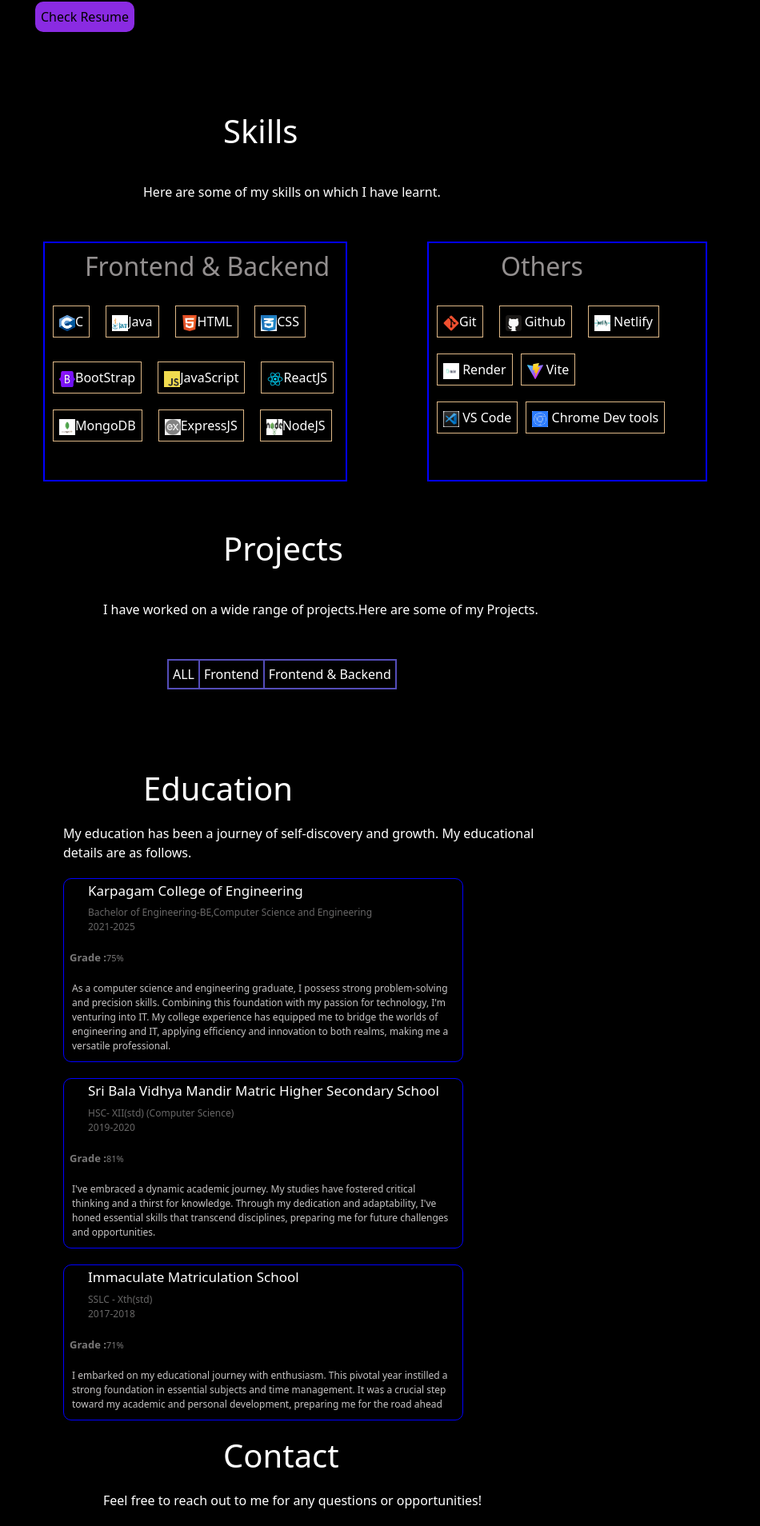
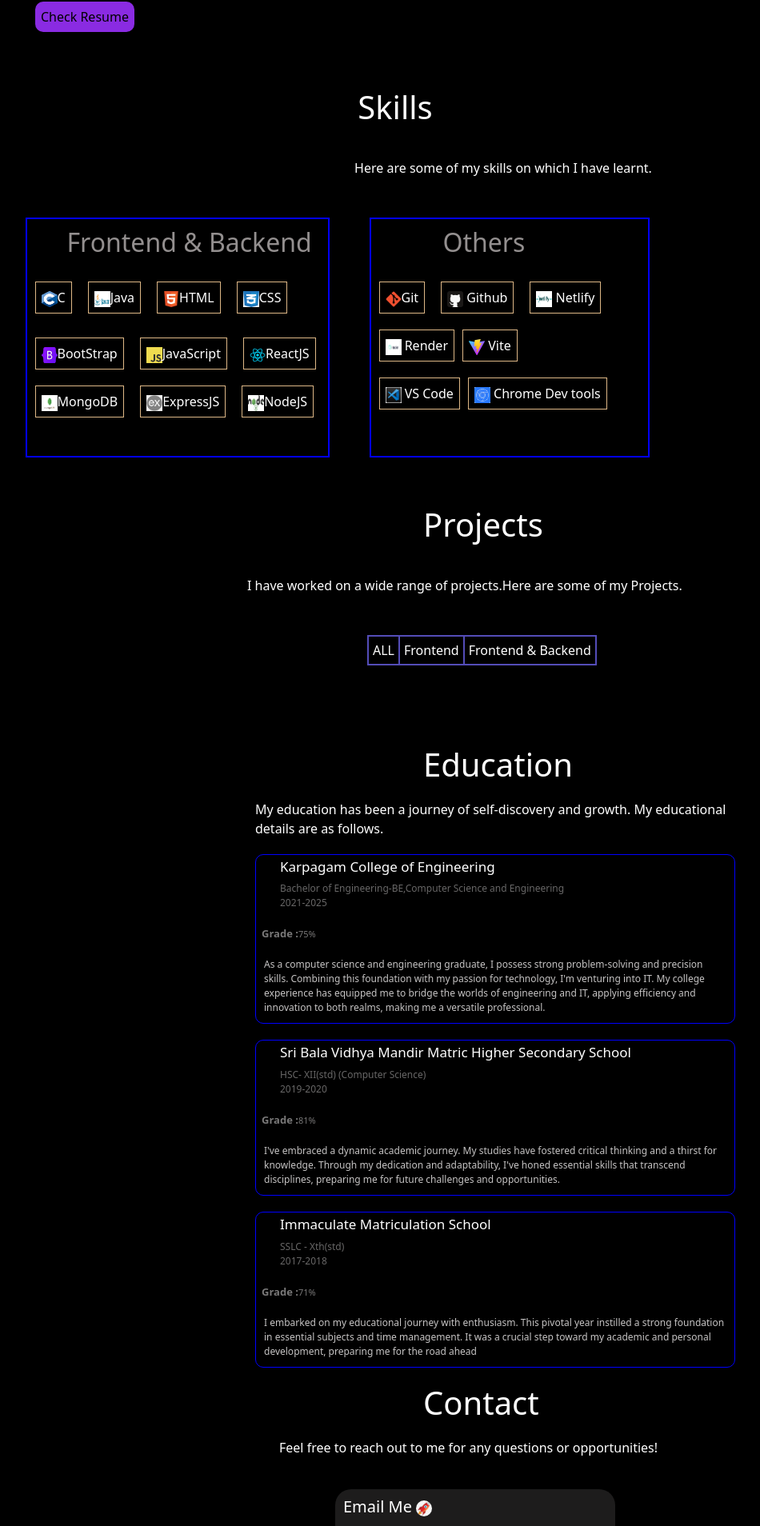
Before and after one commit to Nivash23/frontendforPortfolio, a React (Vite) app: page / in a window 1280 px wide. Shown: the part 372-2280 px from the top of the page at 80% size, without its empty margins (221-1171 px from the left). Built offline with nearby package versions, Linux system fonts and the light colour scheme.

Commit message:
changeasresponsive

```diff
--- a/style/index.css
+++ b/style/index.css
@@ -81,7 +81,7 @@ i{
   margin: 10px 10px 10px 10px;
 }
 #About{
-  margin:50px 0px 0px 50px;
+  margin:50px 0px 0px -60px;
 }
 .name1{
   /* position: fixed; */
@@ -99,7 +99,7 @@ i{
 #profile{
   width:250px;
   height:250px;
-  margin:20px 0px 0px 70px;
+  margin:20px 0px 0px 100px;
   border:4px solid blueviolet;
   border-radius: 125px;
   border-style: dashed;
@@ -151,27 +151,27 @@ i{
 
 }
 #skills{
-  margin:20px 0px 20px 0px;
+  margin:20px 0px 20px -40px;
 }
 
 #skillhead{
-  margin: 70px 0px 40px 200px;
+  margin: 70px 0px 40px 150px;
 }
 #skilldesc{
   width:500px;
-  margin:20px 0px 20px 100px;
+  margin:20px 0px 20px 10px;
   font-style: normal;
 
 }
 #skillslist{
-  margin:30px 0px 10px 100px;
+  margin:30px 0px 10px 45px;
   /* position: relative; */
   width:380px;
   height:300px;
   border: 2px solid blue;
 }
 #otherskills{
-  margin:30px 0px 10px 100px;
+  margin:30px 0px 10px 50px;
   /* position: relative; */
   width:350px;
   height:300px;
@@ -232,11 +232,11 @@ i{
   height:20px;
 }
 #projectcontainer h1{
-  margin:50px 0px 40px 200px;
+  margin:50px 0px 40px 150px;
 }
 #projectcontainer p{
-  margin:20px 0px 0px 40px;
-  width:500px;
+  margin:20px 0px 0px 10px;
+  width:400px;
 }
 td{
   border: 2px solid rgb(84, 77, 184);
@@ -249,7 +249,7 @@ td:active{
 }
 table{
   border-collapse: collapse;
-  margin:50px 0px 0px 140px;
+  margin:50px 0px 0px 50px;
 }
 .overflow img{
   width:200px;
@@ -293,19 +293,19 @@ table{
   background-color: blueviolet;
 }
 #education h1{
-  margin:40px 0px 10px 200px;
+  margin:40px 0px 10px 150px;
 }
 #education p{
-  margin:20px 0px 0px 50px;
-  width:450px;
+  margin:20px 0px 0px 10px;
+  width:380px;
 }
 #education h4{
   font-size: 17px;
 }
 #college,#sscschool,#hrschool{
   border:1px solid blue;
-  margin:20px 0px 10px 10px;
-  width:450px;
+  margin:20px 0px 10px 0px;
+  width:400px;
   border-radius: 10px;
 }
 #hrschool:hover{
@@ -345,17 +345,17 @@ table{
   color: rgb(198, 196, 196);
 }
 #contact p{
-  width:500px;
+  width:400px;
   margin-left:20px;
 }
 #contact h1{
-  margin:20px 0px 10px 200px;
+  margin:20px 0px 10px 150px;
 }
 #contactcontainer{
   width:350px;
   height:550px;
   background-color: rgb(29, 28, 28);
-  margin:40px 0px 10px 50px;
+  margin:40px 0px 10px 20px;
   border-radius: 20px;
   cursor: pointer;
   transition: 0.5s;
@@ -481,7 +481,7 @@ table{
   }
 }
 
-@media(min-width:700px)
+@media(min-width:500px)
 {
 #About{
   margin:50px 0px 0px 0px;
@@ -497,57 +497,59 @@ table{
   justify-content: center;
 }
 #skillhead{
-  margin: 100px 0px 40px 500px;
+  text-align: center;
 }
 #skilldesc{
   width:600px;
-  margin:20px 0px 20px 400px;
+  margin:20px 0px 20px 550px;
   font-style: normal;
+  text-align: center;
 
 }
 #projectcontainer h1{
-  margin:50px 0px 40px 500px;
+  margin:50px 0px 40px 750px;
+  /* text-align: center; */
 }
 #projectcontainer p{
-  margin:20px 0px 0px 350px;
+  margin:20px 0px 0px 530px;
   width:600px;
 }
 table{
   border-collapse: collapse;
-  margin:50px 0px 0px 430px;
+  margin:50px 0px 0px 680px;
 }
 #education h1{
-  margin:40px 0px 10px 400px;
+  margin:40px 0px 10px 750px;
 }
 #education p{
-  margin:20px 0px 0px 300px;
+  margin:20px 0px 0px 540px;
   width:600px;
 }
 #college,#sscschool,#hrschool{
   border:1px solid blue;
-  margin:20px 200px 10px 300px;
-  width:500px;
+  margin:20px 200px 10px 540px;
+  width:600px;
   border-radius: 10px;
 }
 #contactcontainer{
   width:350px;
   height:550px;
   background-color: rgb(29, 28, 28);
-  margin:40px 0px 10px 390px;
+  margin:40px 0px 10px 640px;
   border-radius: 20px;
   cursor: pointer;
   transition: 0.5s;
 }
 #contact p{
   width:500px;
-  margin-left:350px;
+  margin-left:570px;
 }
 #contact h1{
-  margin:20px 0px 10px 500px;
+  margin:20px 0px 10px 750px;
 }
 #socialmedias{
   display: flex;
-  margin:30px 0px 20px 500px;
+  margin:30px 0px 20px 730px;
   /* justify-content: center; */
   background-color:black;
 }
```
